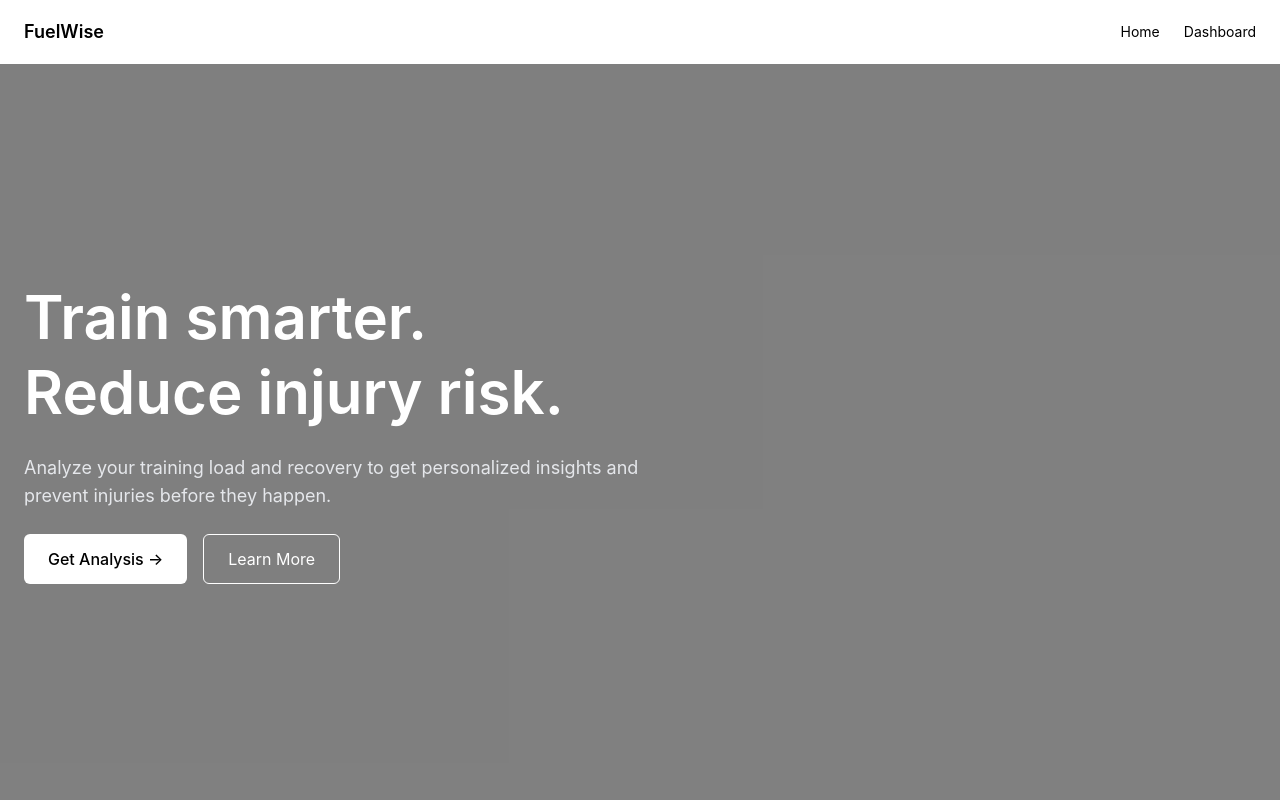
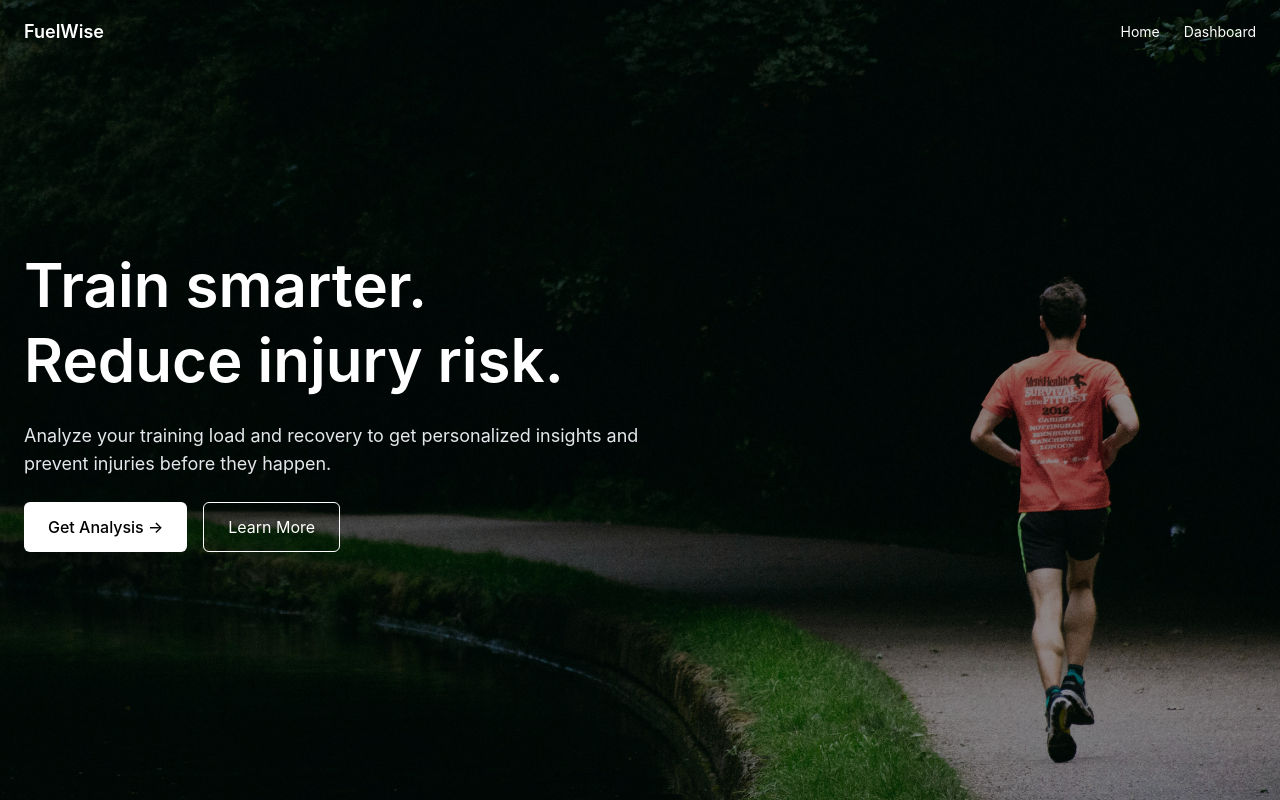
Before and after one commit to zstem001hz-droid/fuelwise-health, a React (Vite) app: page / in a window 1280 px wide. Built offline with nearby package versions, Linux system fonts and the light colour scheme.

Commit message:
add images and begin hero polish

```diff
--- a/src/App.tsx
+++ b/src/App.tsx
@@ -1,5 +1,5 @@
 
-import Navbar from "./components/Navbar/Navbar";
+
 import HomePage from "./pages/HomePage";
 import { Routes, Route } from "react-router-dom";
 
@@ -12,8 +12,6 @@ export default function App() {
   return (
     <>
       <main>
-        <Navbar />
-
 
         <Routes>
           <Route path="/" element={<HomePage />} />
--- a/src/components/Navbar/Navbar.tsx
+++ b/src/components/Navbar/Navbar.tsx
@@ -2,10 +2,11 @@ import { Link } from "react-router-dom";
 
 export default function Navbar() {
   return (
-    <nav className="w-full h-16 px-6 flex items-center justify-between">
-      <h1 className="text-lg font-semibold">FuelWise</h1>
+    <nav className="absolute top-0 left-0 z-20 w-full">
+      <div className="mx-auto flex h-16 max-w-7xl items-center justify-between px-6">
+      <h1 className="text-lg text-white font-semibold">FuelWise</h1>
 
-      <ul className="flex items-center gap-6 text-sm">
+      <ul className="flex items-center gap-6 text-sm text-white">
         <li>
           <Link to="/">Home</Link>
         </li>
@@ -13,6 +14,7 @@ export default function Navbar() {
           <Link to="/dashboard">Dashboard</Link>
         </li>
       </ul>
+      </div>
     </nav>
   );
 }
--- a/src/pages/HomePage.tsx
+++ b/src/pages/HomePage.tsx
@@ -1,4 +1,5 @@
 import { useState } from "react";
+import Navbar from "../components/Navbar/Navbar";
 import AnalysisModal from "../components/Modal/AnalysisModal";
 
 export default function HomePage() {
@@ -11,22 +12,26 @@ export default function HomePage() {
   };
 
   return (
-    <section className="relative w-full min-h-[calc(100vh-64px)] overflow-hidden">
+    <>
+
+
+    <section className="relative w-full min-h-screen overflow-hidden">
+      <Navbar />
       {/* Background Image */}
-      <div className="absolute inset-0">
+      <div className="absolute inset-0 z-0">
         {/* image going here */}
         <img
-        //   src="/hero-image.jpg"
-        //   alt="Runner training outdoors"
-        //   className="w-full h-full object-cover"
+        src="/images/hero.jpg"
+        alt="Runner training outdors"
+          className="w-full h-full object-cover"
         />
       </div>
 
       {/* Dark Overlay */}
-      <div className="absolute inset-0 bg-black/50" />
+      <div className="absolute inset-0 bg-black/45 z-10 pt-24 md:pt-32" />
 
       {/* Hero Content */}
-      <div className="relative z-10 flex items-center min-h-[calc(100vh-64px)] px-6">
+      <div className="relative z-20 flex items-center min-h-screen px-6">
         <div className="max-w-2xl flex flex-col gap-6 text-white">
           <h1 className="text-4xl md:text-6xl font-semibold leading-tight">
             Train smarter.
@@ -57,5 +62,6 @@ export default function HomePage() {
     {/* // Render the AnalysisModal component when isModalOpen is true, passing the onClose function as a prop to allow the modal to be closed when the user clicks the cancel button or submits the form. */}
       {isModalOpen && <AnalysisModal onClose={() => setIsModalOpen(false)} />}
     </section>
+    </>
   );
 }
```
Also changed, not shown: public/images/RealisticDataDashBoard.png (added), public/images/hero.jpg (added).
